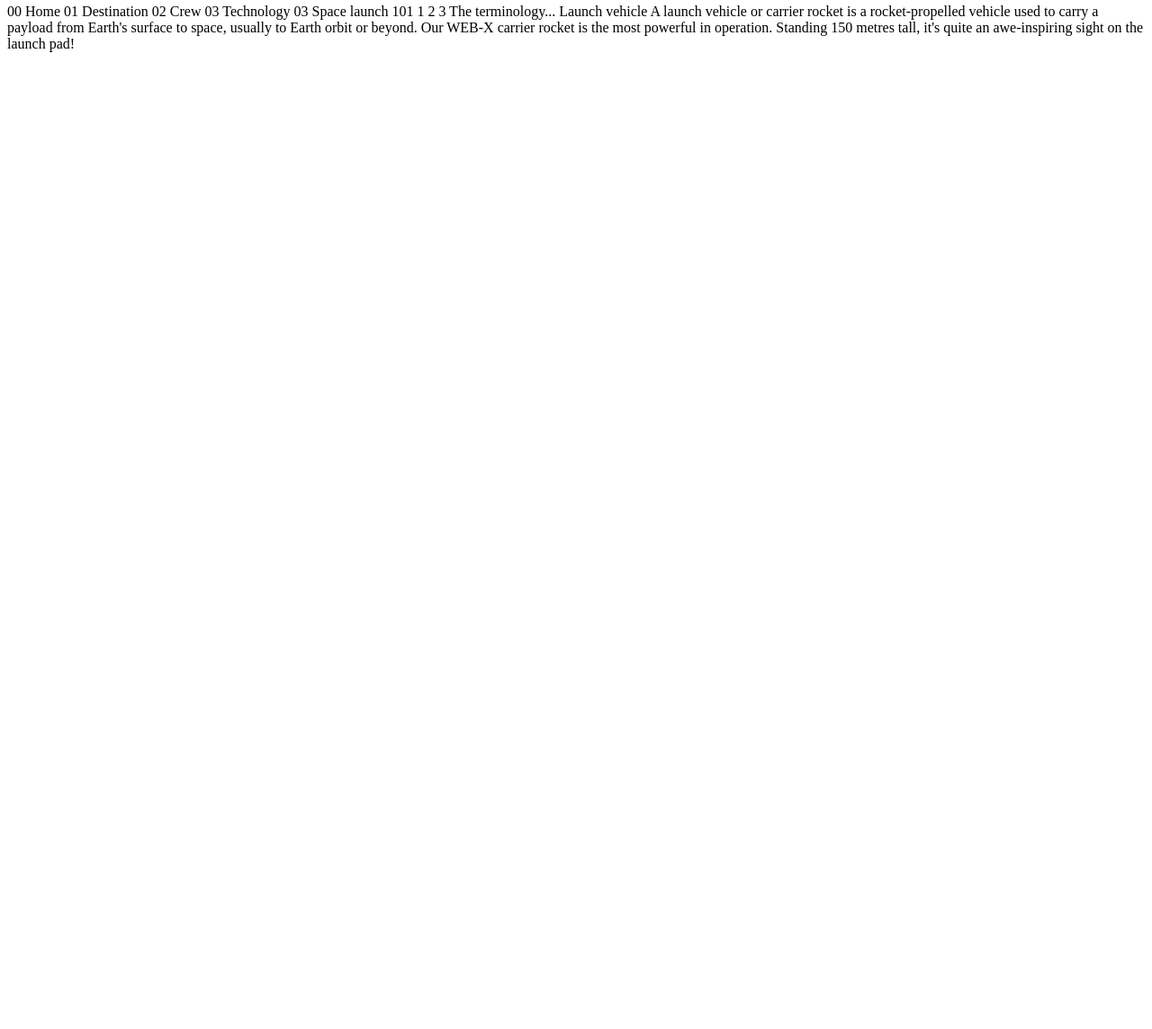
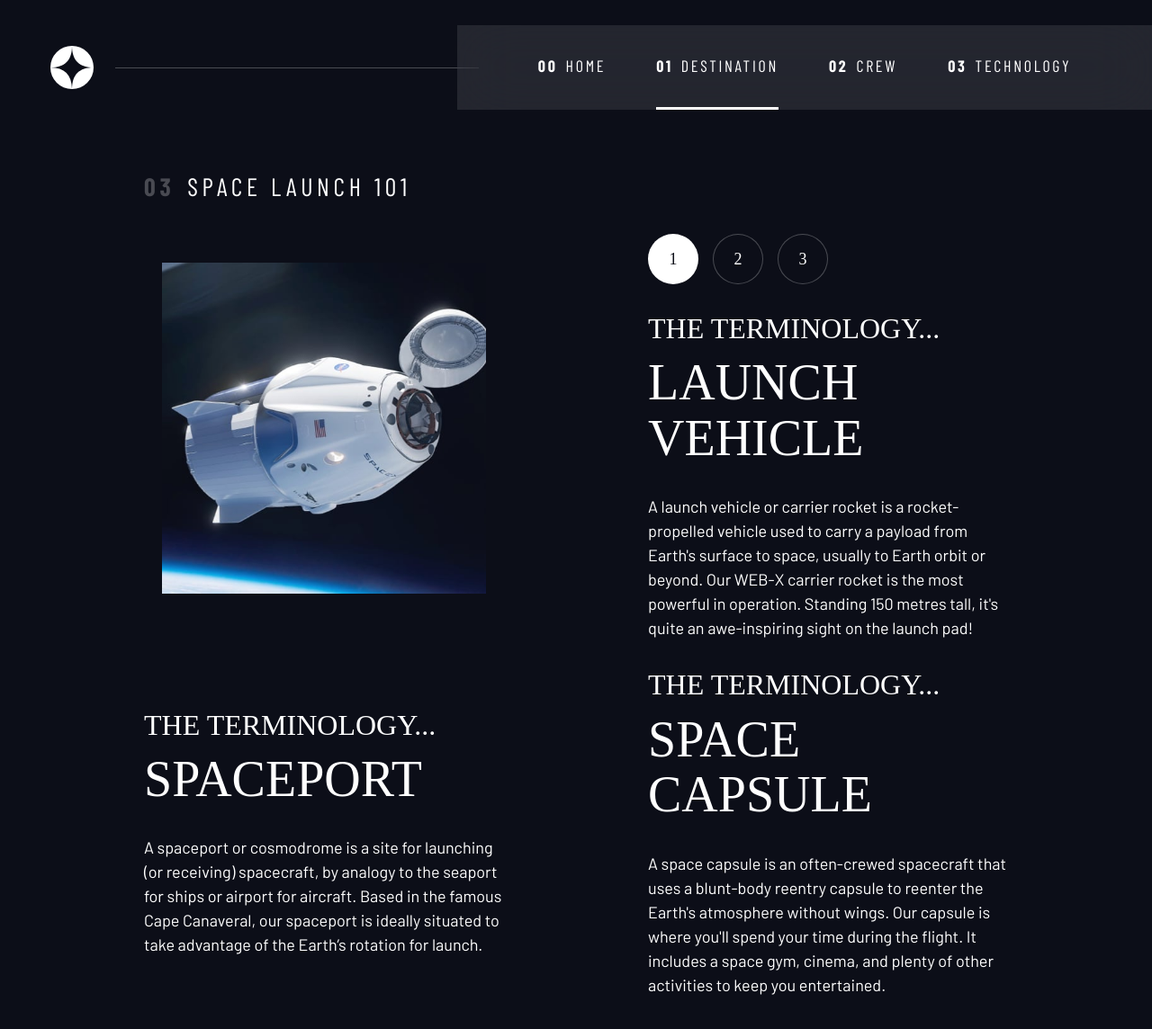
Before and after one commit to timon216/space-tourism-website, a plain HTML site: page technology.html in a window 1280 px wide. Shown: the part 4-1148 px from the top of the page at 90% size. Before the commit the page ends 800 px from the top, so only its background shows below. Drawn offline with nearby package versions, Linux system fonts and the light colour scheme; a web font is replaced by a local one.

Commit message:
add content to technology page

```diff
--- a/technology.html
+++ b/technology.html
@@ -7,26 +7,93 @@
   <link rel="icon" type="image/png" sizes="32x32" href="./assets/favicon-32x32.png">
 
   <title>Frontend Mentor | Space tourism website</title>
+
+  <!-- Google fonts -->
+  <link rel="preconnect" href="https://fonts.googleapis.com">
+  <link rel="preconnect" href="https://fonts.gstatic.com" crossorigin>
+  <link href="https://fonts.googleapis.com/css2?family=Barlow+Condensed:wght@400;700&family=Bellefair&family=Barlow:wght@400;700&display=swap" rel="stylesheet">
+
+  <link rel="stylesheet" href="index.css">
+  <script src="navigation.js" defer></script>
+  <script src="tabs.js" defer></script>
 </head>
-<body>
+<body class="technology">
 
-  00 Home
-  01 Destination
-  02 Crew
-  03 Technology
+  <a class="skip-to-content" href="#main">Skip to content</a>
 
-  03 Space launch 101
+  <header class="primary-header flex">
+    <div>
+      <img src="./assets/shared/logo.svg" alt="space tourism logo" class="logo">
+    </div>
+    <button class="mobile-nav-toggle" aria-controls="primary-navigation"><span class="sr-only" aria-expanded="false">Menu</span></button>
+    <nav>
+      <ul id="primary-navigation" data-visible="false" class="primary-navigation underline-indicators flex">
+          <li><a class="ff-sans-cond uppercase text-white letter-spacing-2" href="index.html"><span aria-hidden="true">00</span>Home</a>
+          <li class="active"><a class="ff-sans-cond uppercase text-white letter-spacing-2" href="destination.html"><span aria-hidden="true">01</span>Destination</a>
+          <li><a class="ff-sans-cond uppercase text-white letter-spacing-2" href="crew.html"><span aria-hidden="true">02</span>Crew</a>
+          <li><a class="ff-sans-cond uppercase text-white letter-spacing-2" href="technology.html"><span aria-hidden="true">03</span>Technology</a>
+      </ul>
+    </nav>
+  </header>
 
-  1
-  2
-  3
+  <main id="main" class="grid-container grid-container--destination flow">
 
-  The terminology...
-  Launch vehicle
+    <h1 class="numbered-title"><span aria-hidden="true">03</span>Space launch 101</h1>
 
-  A launch vehicle or carrier rocket is a rocket-propelled vehicle used to carry a
-  payload from Earth's surface to space, usually to Earth orbit or beyond. Our
-  WEB-X carrier rocket is the most powerful in operation. Standing 150 metres tall,
-  it's quite an awe-inspiring sight on the launch pad!
+    <div class="number-indicators flex" role="tablist" aria-label="crew list">
+      <button aria-selected="true" role="tab" aria-controls="launch-vehicle-tab" tabindex="0" data-image="launch-vehicle-image">1</button>
+      <button aria-selected="false" role="tab" aria-controls="spaceport-tab" tabindex="-1" data-image="spaceport-image">2</button>
+      <button aria-selected="false" role="tab" aria-controls="space-capsule-tab" tabindex="-1" data-image="space-capsule-image">3</button>
+    </div>
+
+    <!-- Launch vehicle -->
+    <article class="technology-info flow" id="launch-vehicle-tab" tabindex="0" role="tabpanel">
+      <header class="flow flow--space-small">
+        <h2 class="fs-600 uppercase ff-serif">The terminology...</h2>
+        <p class="fs-700 uppercase ff-serif">Launch vehicle</p>
+      </header>
+      <p class="technology-details">A launch vehicle or carrier rocket is a rocket-propelled vehicle used to carry a
+        payload from Earth's surface to space, usually to Earth orbit or beyond. Our
+        WEB-X carrier rocket is the most powerful in operation. Standing 150 metres tall,
+        it's quite an awe-inspiring sight on the launch pad!</p>
+    </article>
+
+    <!-- Spaceport -->
+    <article class="technology-info flow" id="spaceport-tab" tabindex="0" role="tabpanel">
+      <header class="flow flow--space-small">
+        <h2 class="fs-600 uppercase ff-serif">The terminology...</h2>
+        <p class="fs-700 uppercase ff-serif">Spaceport</p>
+      </header>
+      <p class="technology-details">A spaceport or cosmodrome is a site for launching (or receiving) spacecraft,
+        by analogy to the seaport for ships or airport for aircraft. Based in the
+        famous Cape Canaveral, our spaceport is ideally situated to take advantage
+        of the Earth’s rotation for launch.</p>
+    </article>
+
+    <!-- Capsule -->
+    <article class="technology-info flow" id="space-capsule-tab" tabindex="0" role="tabpanel">
+      <header class="flow flow--space-small">
+        <h2 class="fs-600 uppercase ff-serif">The terminology...</h2>
+        <p class="fs-700 uppercase ff-serif">Space capsule</p>
+      </header>
+      <p class="technology-details">A space capsule is an often-crewed spacecraft that uses a blunt-body reentry
+        capsule to reenter the Earth's atmosphere without wings. Our capsule is where
+        you'll spend your time during the flight. It includes a space gym, cinema,
+        and plenty of other activities to keep you entertained.</p>
+    </article>
+
+
+    <picture id="launch-vehicle-image">
+      <img src="assets/technology/image-launch-vehicle-portrait.jpg" alt="The launch vehicle">
+    </picture>
+    <picture id="spaceport-image">
+      <img src="assets/technology/image-spaceport-portrait.jpg" alt="The spaceport">
+    </picture>
+    <picture id="space-capsule-image">
+      <img src="assets/technology/image-space-capsule-portrait.jpg" alt="The space capsule">
+    </picture>
+
+  </main>
+
 </body>
 </html>
```
